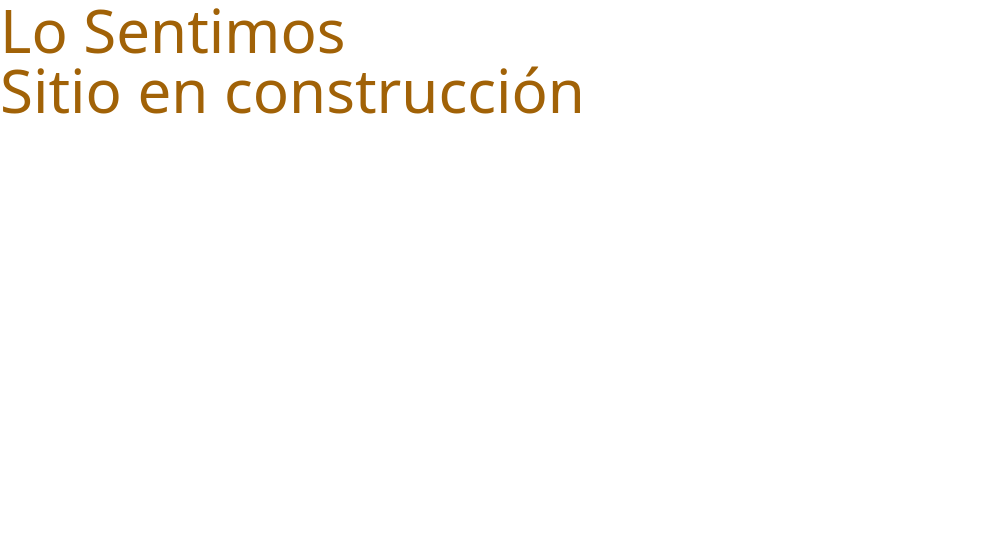
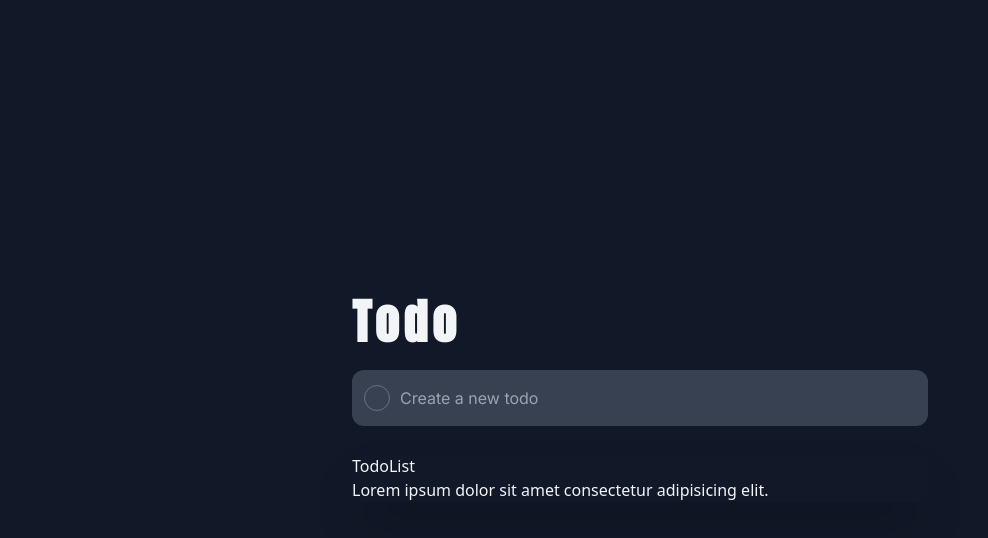
Before and after one commit to JulioJavier/Sprint2-Pro, a React (Create React App) app: page / in a window 1280 px wide. Shown: the top 538 px of the page, without its empty margins (0-988 px from the left). Built offline with nearby package versions, Linux system fonts and the light colour scheme.

Commit message:
feat: actualizacion de funcionalidad

```diff
--- a/public/index.html
+++ b/public/index.html
@@ -24,6 +24,12 @@
       work correctly both with client-side routing and a non-root public URL.
       Learn how to configure a non-root public URL by running `npm run build`.
     -->
+    <link rel="preconnect" href="https://fonts.googleapis.com" />
+    <link rel="preconnect" href="https://fonts.gstatic.com" crossorigin />
+    <link
+      href="https://fonts.googleapis.com/css2?family=Anton&family=Inter&display=swap"
+      rel="stylesheet"
+    />
     <title>ToDo-JJ</title>
   </head>
   <body>
--- a/src/App.js
+++ b/src/App.js
@@ -1,8 +1,20 @@
+import Title from "./components/Title/Title";
+import TodoInput from "./components/TodoInput/TodoInput";
+import TodoList from "./components/TodoList/TodoList";
+
+
 function App() {
   return (
-    <div>
-      <h1 className="text-6xl text-yellow-700">Lo Sentimos</h1>
-      <h3 className="text-6xl text-yellow-700">Sitio en construcción</h3>
+    <div className="bg-gray-900 min-h-screen text-gray-100 flex items-center justify-center py-20 px-5">
+      <div className="container flex flex-col max-w-xl">
+        <Title/>
+        <TodoInput/>
+        <TodoList>
+          <h2>TodoList</h2>
+          <p>Lorem ipsum dolor sit amet consectetur adipisicing elit.</p>
+        </TodoList>
+      </div>
+
     </div>
   );
 }
--- /dev/null
+++ b/src/components/Title/Title.jsx
@@ -0,0 +1,9 @@
+import React from "react";
+
+const Title = () => {
+  return (
+    <h1 className="text-5xl font-anton font-bold tracking-widest">Todo</h1>
+  );
+};
+
+export default Title;
--- /dev/null
+++ b/src/components/Title/index.js
@@ -0,0 +1 @@
+export * from "./Title.jsx";
--- /dev/null
+++ b/src/components/Todo/index.js
@@ -0,0 +1 @@
+export * from './Todo'
--- /dev/null
+++ b/src/components/TodoInput/TodoInput.jsx
@@ -0,0 +1,18 @@
+import React from "react";
+
+const TodoInput = () => {
+  return (
+    <div className="mt-6 relative">
+      <div className="absolute inset-y-0 left-0 pl-3 flex items-center pointer-events-none">
+        <span className="border border-gray-500 border-solid p-3 rounded-full"></span>
+      </div>
+      <input
+        type="text"
+        className="focus:shadow-lg font-inter focus:shadow-blue-800 pl-12 w-full py-4 bg-gray-700 rounded-xl outline-none transition-all duration-300 ease-in-out"
+        placeholder="Create a new todo"
+      />
+    </div>
+  );
+};
+
+export default TodoInput;
--- /dev/null
+++ b/src/components/TodoInput/index.js
@@ -0,0 +1 @@
+export * from "./TodoInput";
--- /dev/null
+++ b/src/components/TodoList/TodoList.jsx
@@ -0,0 +1,11 @@
+import React from 'react'
+
+const TodoList = ({children}) => {
+  return (
+    <div className='flex flex-col mt-7 rounded-lg overflow-hidden shadow-2xl'>
+        {children}
+    </div>
+  )
+}
+
+export default TodoList
--- /dev/null
+++ b/src/components/TodoList/index.js
@@ -0,0 +1 @@
+export * from './TodoList'
--- a/tailwind.config.js
+++ b/tailwind.config.js
@@ -1,8 +1,14 @@
 /** @type {import('tailwindcss').Config} */
 module.exports = {
-  content: ["./src/**/*.{js,jsx,ts,tsx}"],
+  content: [
+    "./src/**/*.{js,jsx,ts,tsx}"],
   theme: {
-    extend: {},
+    extend: {
+      fontFamily: {
+        anton: "'Anton', serif",
+        inter: "'Inter', serif",
+      },
+    },
   },
   plugins: [],
-}
+};
```
Also changed, not shown: src/components/Todo/Todo.jsx (added), 2 other files (tests, documents, lock files or other folders).
